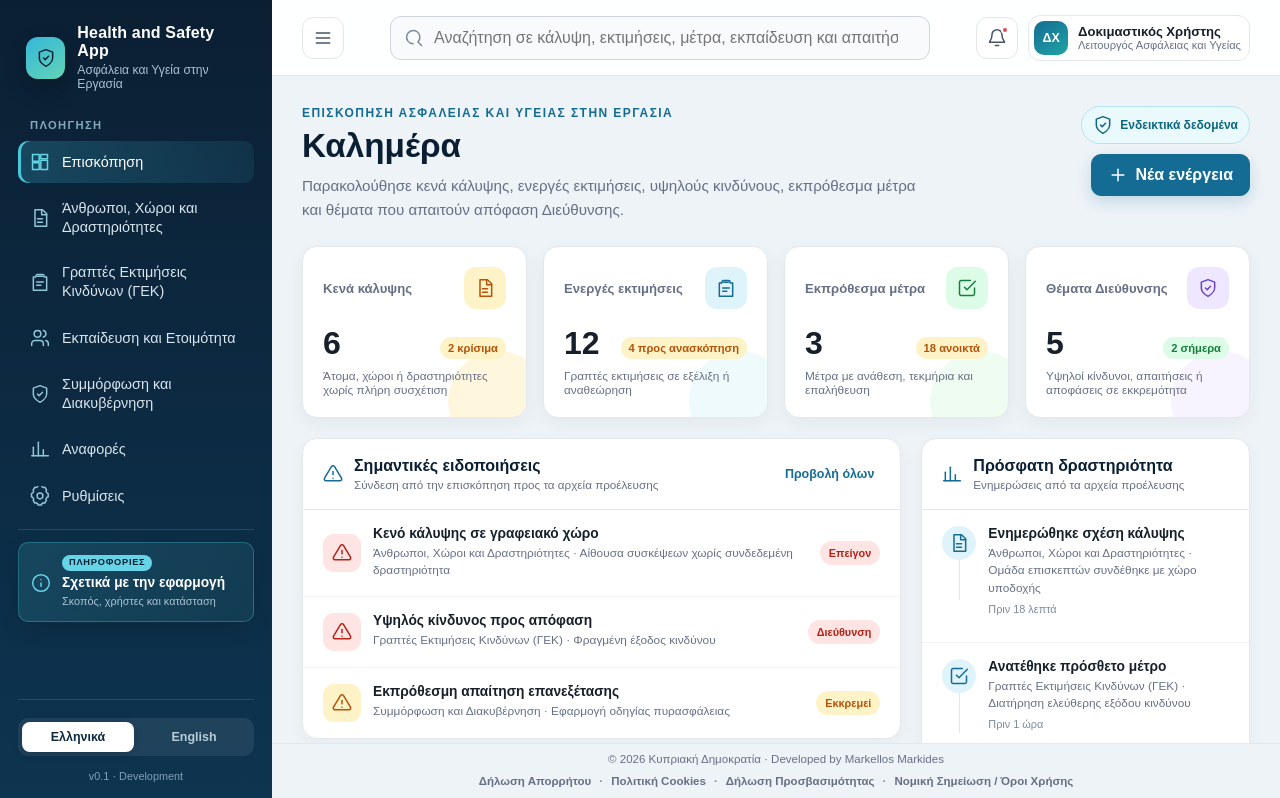
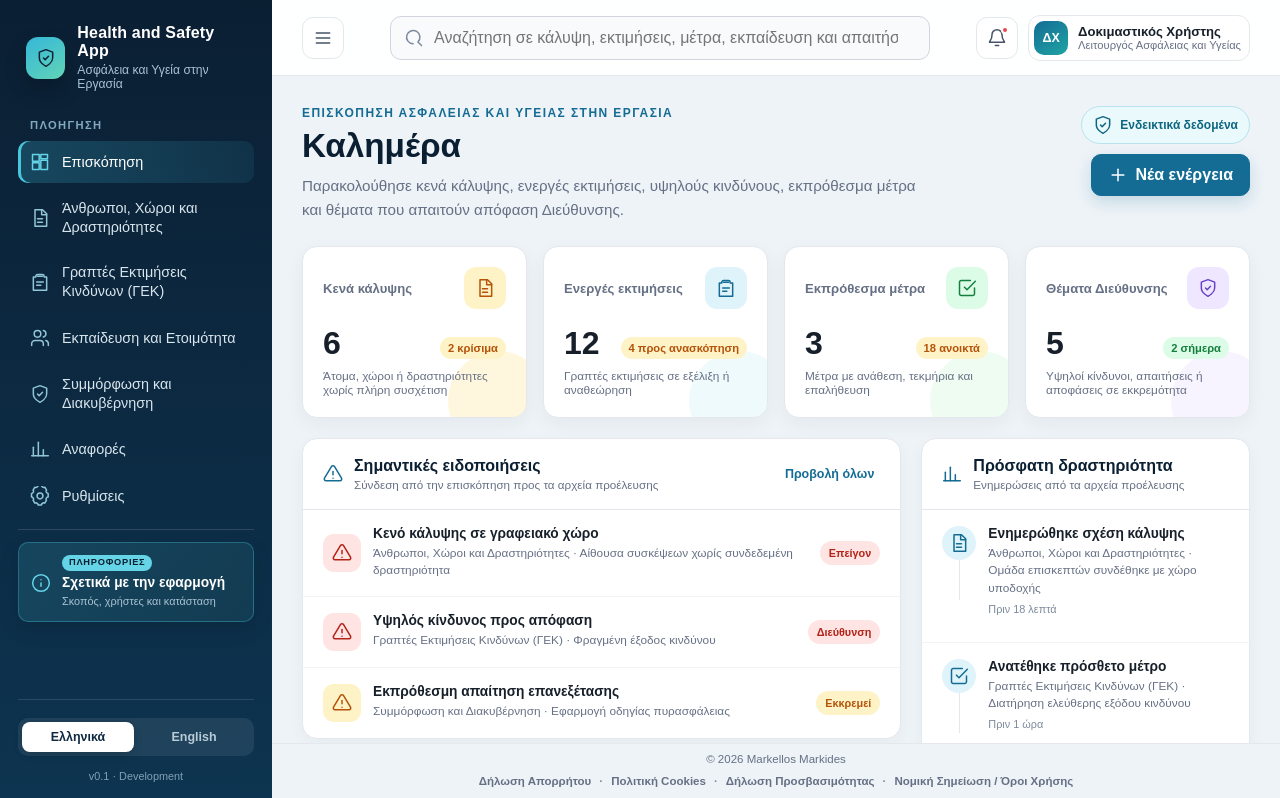
Before and after one commit to mmark76/Health-and-Safety-App, a React (Vite) app: page / in a window 1280 px wide. Shown: the top 798 px of the page. Built offline with nearby package versions, Linux system fonts and the light colour scheme.

Commit message:
fix: make footer attribution personal

```diff
--- a/src/features/dashboard/data/dashboardContent.ts
+++ b/src/features/dashboard/data/dashboardContent.ts
@@ -64,7 +64,7 @@ export const dashboardContent = {
     modulesTitle: 'Κύριες ενότητες',
     modulesSubtitle: 'Πρόσβαση στις βασικές λειτουργίες του συστήματος',
     modulesStatus: 'Πηγή αρμοδιότητας',
-    footerCredit: '© 2026 Κυπριακή Δημοκρατία · Developed by Markellos Markides',
+    footerCredit: '© 2026 Markellos Markides',
     footerLinksLabel: 'Σύνδεσμοι υποσέλιδου',
     footerLinks: [
       { label: 'Δήλωση Απορρήτου', href: '#privacy' },
@@ -140,7 +140,7 @@ export const dashboardContent = {
     modulesTitle: 'Main areas',
     modulesSubtitle: 'Access the system’s main functions',
     modulesStatus: 'Authoritative area',
-    footerCredit: '© 2026 Κυπριακή Δημοκρατία · Developed by Markellos Markides',
+    footerCredit: '© 2026 Markellos Markides',
     footerLinksLabel: 'Footer links',
     footerLinks: [
       { label: 'Δήλωση Απορρήτου', href: '#privacy' },
```
